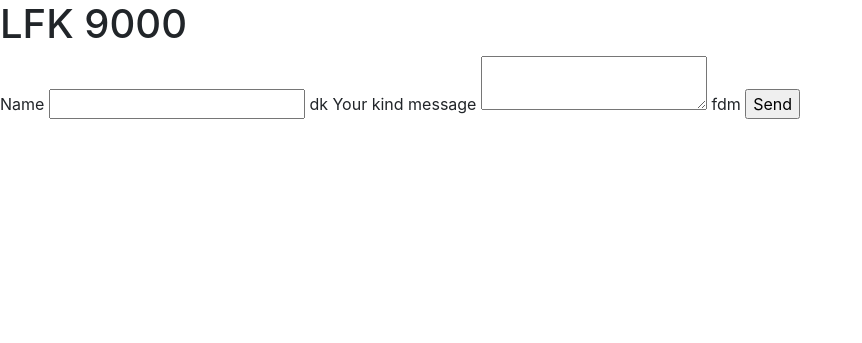
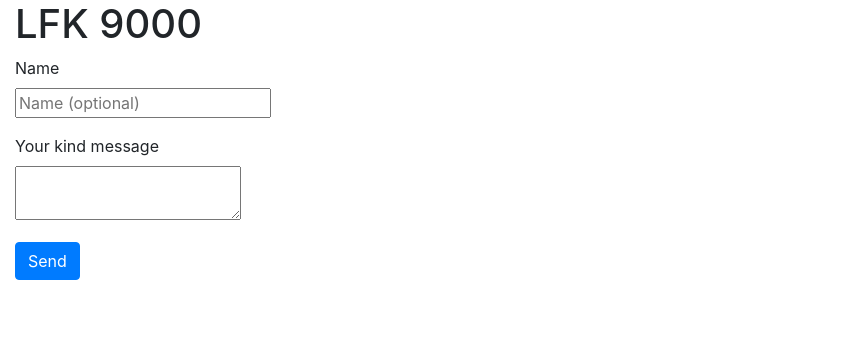
Before and after one commit to jiroger/Little-Free-Kindness, a Flask app: template templates/index.html in a window 1280 px wide. Shown: the top 343 px of the page, without its empty margins (0-862 px from the left). Run offline with Flask 2, Linux system fonts and the light colour scheme; the template is opened without the code that fills it: values that come from a table or form of the project are taken from there, others are empty; some libraries are stand-ins or nearby versions.

Commit message:
bootstrapifying index

```diff
--- a/app.py
+++ b/app.py
@@ -10,8 +10,9 @@ app = Flask(__name__)
 talisman = Talisman(
     app,
     content_security_policy = {
-        'default-src': ['\'self\'', '*.bootstrapcdn.com'],
-        'script-src': ['\'self\'', 'https://www.google.com/recaptcha/', 'https://www.gstatic.com/recaptcha/'],
+        'default-src': ['\'self\'',],
+        'style-src': ['*.bootstrapcdn.com'],
+        'script-src': ['\'self\'', 'https://www.google.com/recaptcha/', 'https://www.gstatic.com/recaptcha/', '*.bootstrapcdn.com', 'https://cdnjs.cloudflare.com/ajax/libs/popper.js/1.14.7/umd/popper.min.js', 'https://code.jquery.com/jquery-3.3.1.slim.min.js'],
         'frame-src': "https://www.google.com/recaptcha/"
     },
     content_security_policy_nonce_in=['script-src']
@@ -27,7 +28,6 @@ from models import Note
 
 @app.route('/', methods = ["GET", "POST"])
 def hello():
-
     form = InputForm()
     if form.validate_on_submit():
         message = request.form["message"]
--- a/templates/index.html
+++ b/templates/index.html
@@ -11,22 +11,36 @@
 </head>
 
 <body>
-  <div>
+  <div class="container-fluid">
+    <div class="row">
+      <div class="col-lg-12">
         <h1>LFK 9000</h1>
+      </div>
+    </div>
+    <div class="row">
+      <div class="col-lg-12">
         <form method='POST' action=" {{ url_for('hello') }}">
+          <div class="form-group">
             {{ form.name.label}}
-      {{ form.name}}
-      dk
+            <br>
+            {{ form.name(aria_describedby="nameHelp", placeholder="Name (optional)", class="form_control")}}
+          </div>
+          <div class="form-group">
             {{ form.message.label }}
+            <br>
             {{ form.message }}
-      fdm
-      {{ form.submit }}
+          </div>
+          <div class="form-group">
+            {{ form.submit(class="btn btn-primary")}}
 
             {{ form.csrf_token }}
-
+            <br><br>
             {{ form.recaptcha }}
+          </div>
         </form>
         <br>
+      </div>
+    </div>
   </div>
   <script src="https://code.jquery.com/jquery-3.3.1.slim.min.js" integrity="sha384-q8i/X+965DzO0rT7abK41JStQIAqVgRVzpbzo5smXKp4YfRvH+8abtTE1Pi6jizo" crossorigin="anonymous"></script>
   <script src="https://cdnjs.cloudflare.com/ajax/libs/popper.js/1.14.7/umd/popper.min.js" integrity="sha384-UO2eT0CpHqdSJQ6hJty5KVphtPhzWj9WO1clHTMGa3JDZwrnQq4sF86dIHNDz0W1" crossorigin="anonymous"></script>
--- a/templates/success.html
+++ b/templates/success.html
@@ -8,7 +8,7 @@
 <body>
   <div>
     <h1>Yay</h1>
-    {{ name  }} wrote:
+    {{ name }} wrote:
     <br>
     {{ message }}
     {{ lookupId }}
```
Also changed, not shown: README.md, 1 other file. Lines whose indentation alone changed are shown as unchanged.
